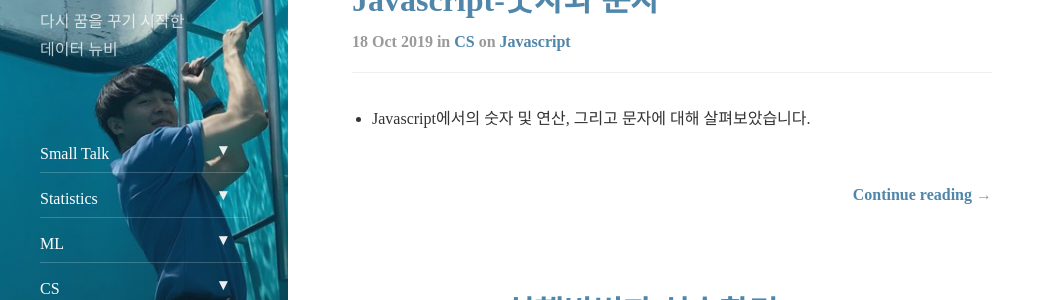
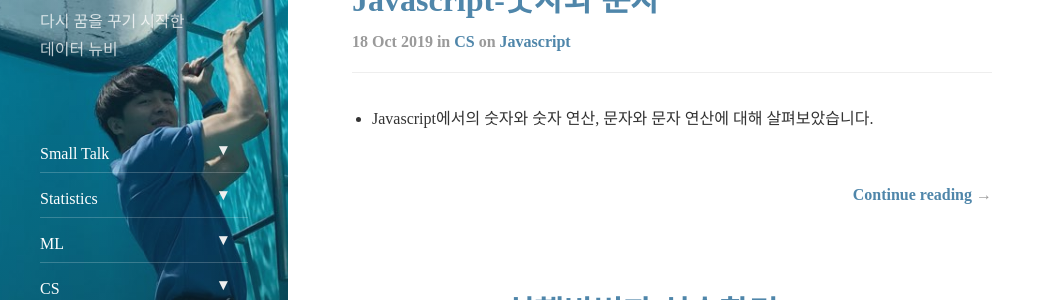
Before and after one commit to tryumanshow/data-weirdo.github.io, a Jekyll site: the page built from index.html, in a window 1280 px wide and 900 px high, scrolled down 1924 px. Shown: the part 150-450 px from the top of the window, without its empty margins (0-1055 px from the left). Built offline with Jekyll 4.4.1, drawn with Linux system fonts in a browser that asks for light colours; nearby versions of some CDN libraries; the list of posts is cut into pages by our own code; part of the change alters nothing that is shown.

Commit message:
Update 2019-10-18-cs-javascript-number$character.markdown

````diff
--- a/_posts/2019-10-18-cs-javascript-number$character.markdown
+++ b/_posts/2019-10-18-cs-javascript-number$character.markdown
@@ -9,7 +9,7 @@ comments: true
 
 ---
 
-- Javascript에서의 숫자 및 연산, 그리고 문자에 대해 살펴보았습니다.
+- Javascript에서의 숫자와 숫자 연산, 문자와 문자 연산에 대해 살펴보았습니다.
 
 ## 시작하기 전에
 
@@ -28,7 +28,7 @@ vscode에서는 HTML Snippets이라는 플러그인을 다운 받으면 동일
     <body>
         <script type ="text/javascript">
             alert(1);
-            </script>
+        </script>
     </body>
 </html>
 ```
@@ -38,6 +38,9 @@ alert(1)을 제외하고는 HTML 부분이고, 따라서 javascript 파트인 al
 
 기본적으로 alert는 경고창을 띄우는 코드였고, 경고창을 출력하기 싫다면 alert대신 console.log를 사용하면 됩니다.
 
+---
+---
+
 # 숫자
 
 정수를 입력하고 싶다면 alert()의 () 사이에 그냥 정수를 (ex. alert(1);)
@@ -45,7 +48,7 @@ alert(1)을 제외하고는 HTML 부분이고, 따라서 javascript 파트인 al
 더하기는 '+' (ex. alert(1+1)), 곱하기는 '$$*$$'(asterisk) (ex. alert(2*4)), 나누기는 '/'를 사용하면 됩니다.
 통계학을 공부하며 R로 시작해, 파이썬을 거치고 Javascript를 공부하고 있기 때문에 이 form에 대해서는 익숙합니다.
 
-# 숫자 연산
+## 숫자 연산
 
 기본적으로 컴퓨터는 애초에 계산을 위해 고안되었기 때문에, 계산과 관련된 기능들을 많이 갖고 있습니다.
 Javascript를 통해 연산을 하고 싶다면 `Math`라는 명령어를 쓰고 그 뒤에 하고 싶은 연산의 명령어를 써주면 됩니다.
@@ -61,10 +64,60 @@ Math.floor(10.6); // 10, 10.6을 버림
 Math.sqrt(9); // 3, 9의 제곱근
 Math.random(); // 0과 1.0 사이의 랜덤한 숫자를 출력
 ```
-이를 활용하여, 100보다 작은 난수를 생성하고 싶다면, 100*Math.random()을 사용하면 되고,
-0과 100 사이의 정수를 출력하고 싶다면, Math.round(100*Math.random())과 같은 형식으로 접근하면 됩니다.
+이를 활용하여, 100보다 작은 난수를 생성하고 싶다면, 100$$*$$Math.random()을 사용하면 되고,
+0과 100 사이의 정수를 출력하고 싶다면, Math.round(100$$*$$Math.random())과 같은 형식으로 접근하면 됩니다.
+
+---
+---
+
+# 문자
+문자는 반드시 큰 따옴표(")나 작은 따옴표(') 둘 중 하나로 감싸야 합니다. 단, 둘을 혼용해서 감싸면 안됩니다.
+```
+<!DOCTYPE html>
+<html>
+    <head>
+        <title></title>
+    </head>
+    <body>
+        <script type ="text/javascript">
+            alert('coding everybody');
+        </script>
+
+    </body>
+</html>
+```
+자바스크립트에 있어서 '나 "를 입력해준다는 것은 (이제 문자열 입력을 시작하겠다)라는 의미입니다. 따라서,
+`alert('coding everybody")`와 같이 입력하면 문자열 입력을 시작했지만 그 끝맺음을 하지 않은 것이 됩니다.
+다음과 같은 에러가 출력될 것입니다.
+![](https://s3.ap-northeast-2.amazonaws.com/opentutorials-user-file/module/532/1501.gif)
+
+만약 어떤 이유에 의해서 작은 따옴표 둘 사이에 작은 따옴표를 넣고 싶다면 어떻게 해야 할까요?
+다음과 같은 방식으로 오류를 피할 수 있습니다.
+`alert('Woo\'s coding everybody')` 이 때는 의도했던 대로 Woo's coding everybody가 출력됩니다.
+\(역슬래시) 바로 다음의 문자 하나는 그냥 문자 그 자체로서 해석되고 해당 예에서 \뒤에 '를 위치 시킴으로써
+'가 원래 갖고 있었던 임무로부터 탈출했기 때문에 이를 `escape`라고 부릅니다.
+
+(cf. \n: 줄바꿈)
+
+#### 숫자와 문자
+
+1 과 '1'은 명백히 다른 데이터 형식입니다. 데이터의 형식은 `typeof` 라는 명령어를 통해 확인할 수 있습니다.
+
+alert(typeof '1') => string 출력
+alter(typeof 1) => number 출력
+
+## 문자 연산
+숫자 연산 뿐만 아니라 문자 연산 또한 가능합니다.
+예를 들어, `alert('coding' + ' everybody')`; 와 같이 입력하면 coding everybody를 출력할 것입니다.
+위 코드는 다음과 같이 표현해볼 수도 있습니다. `alert('coding' + ' ' + 'everybody')`
+
+추가적으로 `'coding everybody'.length`를 입력하면 'coding everybody'의 길이인 16이 출력됩니다.
 
 
 
+문자열 및 숫자와 관련된 명령어들의 리스트는 [이곳](https://opentutorials.org/course/50/37)을 참고하면 됩니다.
+일단 지금은 이 모두를 다루지는 않지만, 이 명령어들을 조합하면 하나의 프로그램이 만들어집니다.
+
+
 #### Reference
-![생활코딩-숫자와문자](https://opentutorials.org/course/743/4647)
+[생활코딩-숫자와문자](https://opentutorials.org/course/743/4647)
````
